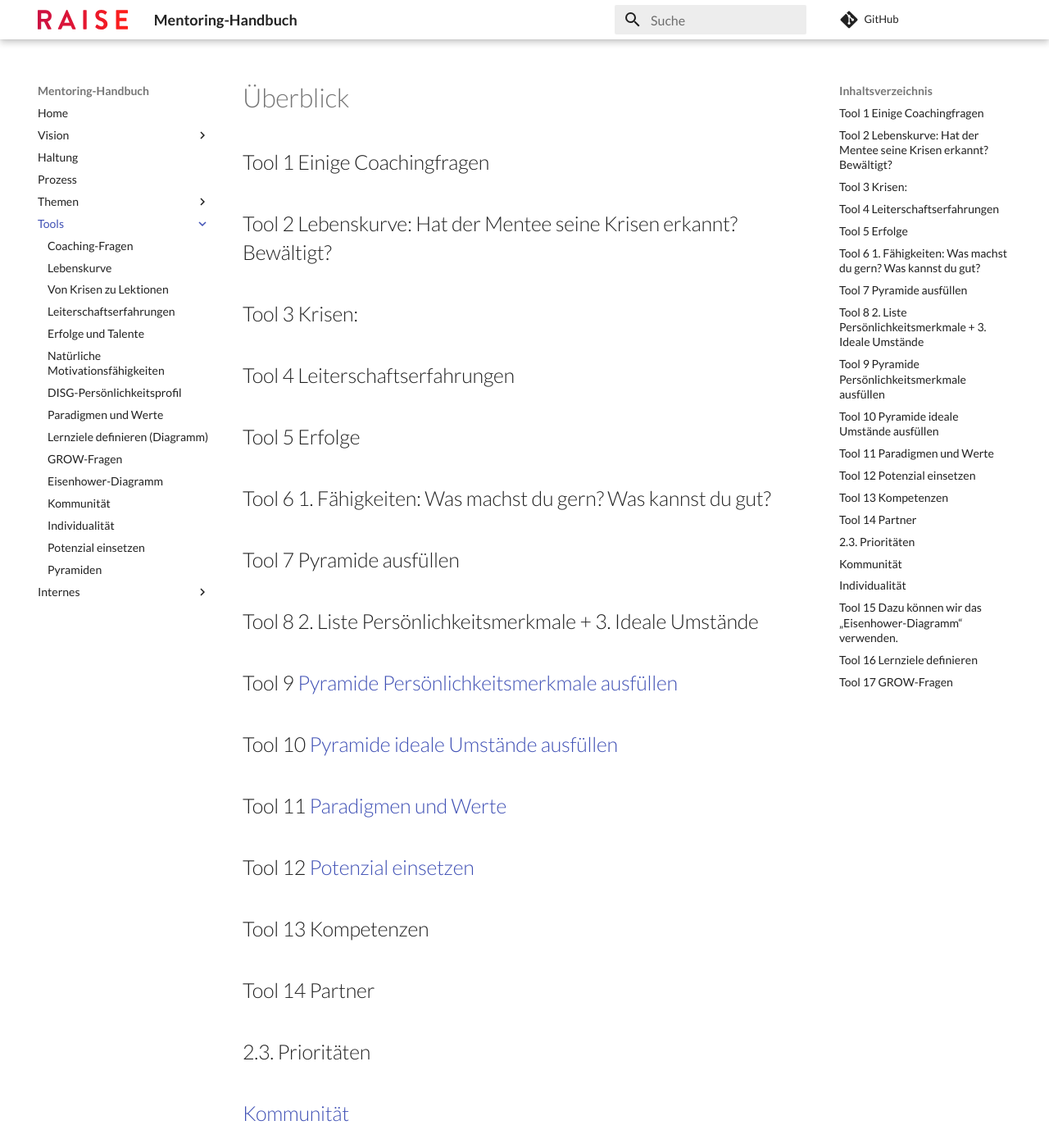
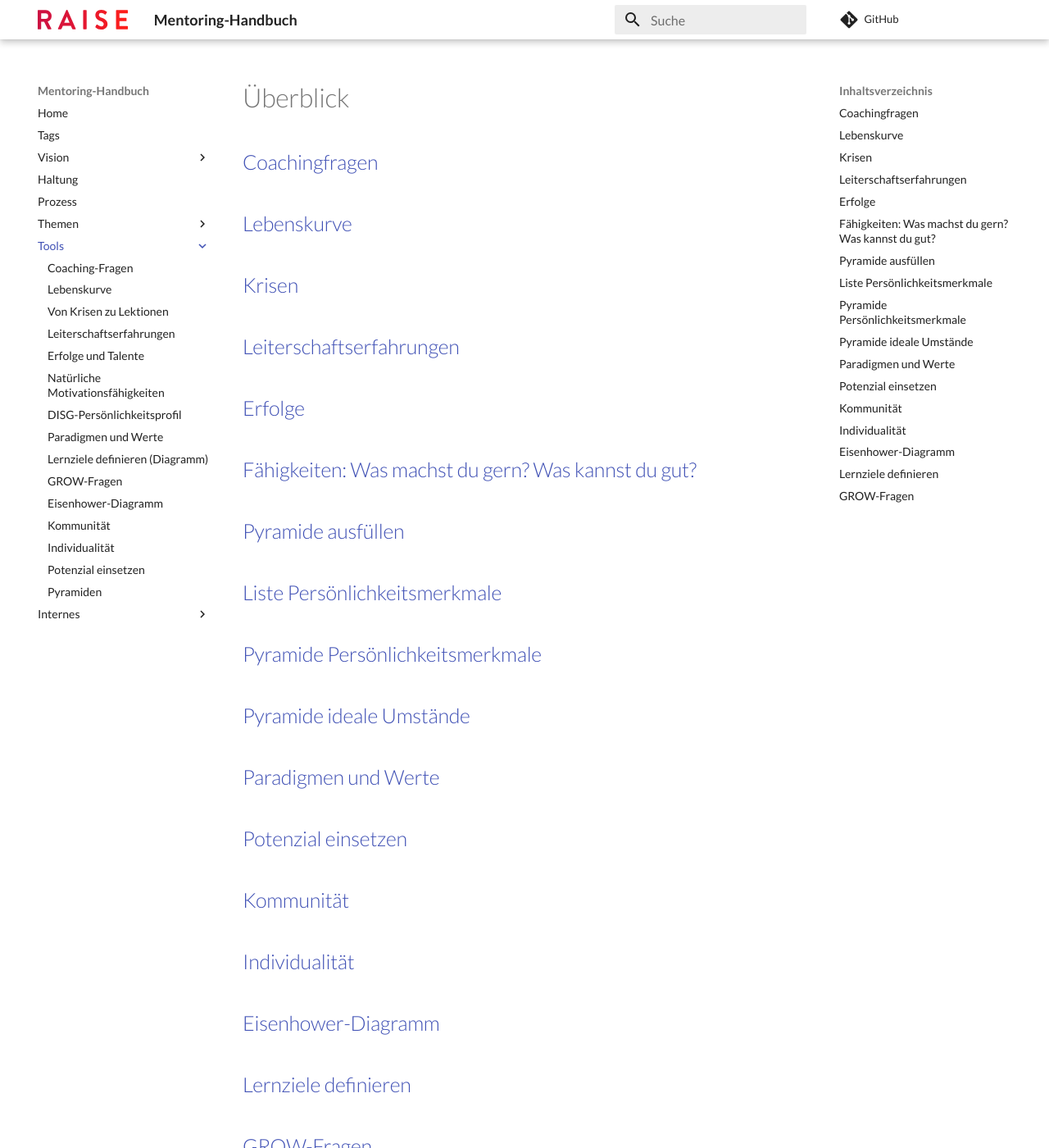
Before and after one commit to chbndrhnns/raise-mentoring-workbook, an MkDocs documentation site: the page built from docs/tools/index.md, in a window 1280 px wide and 1400 px high. Shown: the whole window at 82% size. Built offline with MkDocs 1.6.1 and Material for MkDocs 9.7.7, drawn with Linux system fonts in a browser that asks for light colours; comment, search, counter and statistics services are not loaded; some of the changed text lies outside the part shown.

Commit message:
refactor: Strukturieren

```diff
--- a/docs/tools/index.md
+++ b/docs/tools/index.md
@@ -1,22 +1,19 @@
 # Überblick
 
-## Tool 1 Einige Coachingfragen
-## Tool 2 Lebenskurve: Hat der Mentee seine Krisen erkannt? Bewältigt?
-## Tool 3 Krisen:
-## Tool 4 Leiterschaftserfahrungen
-## Tool 5 Erfolge
-## Tool 6 1. Fähigkeiten: Was machst du gern? Was kannst du gut?
-## Tool 7 Pyramide ausfüllen
-## Tool 8 2. Liste Persönlichkeitsmerkmale + 3. Ideale Umstände
-## Tool 9 [Pyramide Persönlichkeitsmerkmale ausfüllen](./pyramiden.md)
-## Tool 10 [Pyramide ideale Umstände ausfüllen](./pyramiden.md)
-## Tool 11 [Paradigmen und Werte](./paradigmen-werte.md)
-## Tool 12 [Potenzial einsetzen](./potential-einsetzen.md)
-## Tool 13 Kompetenzen
-## Tool 14 Partner
-## 2.3. Prioritäten
+## [Coachingfragen](./coaching-fragen.md)
+## [Lebenskurve](./lebenskurve.md)
+## [Krisen](./krisen-lektionen.md)
+## [Leiterschaftserfahrungen](./leiterschaftserfahrungen.md)
+## [Erfolge](./erfolge-talente.md)
+## [Fähigkeiten: Was machst du gern? Was kannst du gut?](./motivationsfaehigkeiten.md)
+## [Pyramide ausfüllen](./pyramiden.md)
+## [Liste Persönlichkeitsmerkmale](./persoenlichkeitsprofil-liste.md)
+## [Pyramide Persönlichkeitsmerkmale](./pyramiden.md)
+## [Pyramide ideale Umstände](./pyramiden.md)
+## [Paradigmen und Werte](./paradigmen-werte.md)
+## [Potenzial einsetzen](./potential-einsetzen.md)
 ## [Kommunität](./kommunitaet.md)
 ## [Individualität](./individualitaet.md)
-## Tool 15 Dazu können wir das [„Eisenhower-Diagramm“](./eisenhower-diagramm.md) verwenden.
-## Tool 16 [Lernziele definieren](./lernziele-definieren.md)
-## Tool 17 [GROW-Fragen](./grow-fragen.md)
+## [Eisenhower-Diagramm](./eisenhower-diagramm.md)
+## [Lernziele definieren](./lernziele-definieren.md)
+## [GROW-Fragen](./grow-fragen.md)
--- a/mkdocs.yml
+++ b/mkdocs.yml
@@ -38,6 +38,7 @@ plugins:
 
 nav:
   - Home: "index.md"
+  - Tags: "tags.md"
   - Vision:
     - vision/index.md
     - vision/journey.md
```
